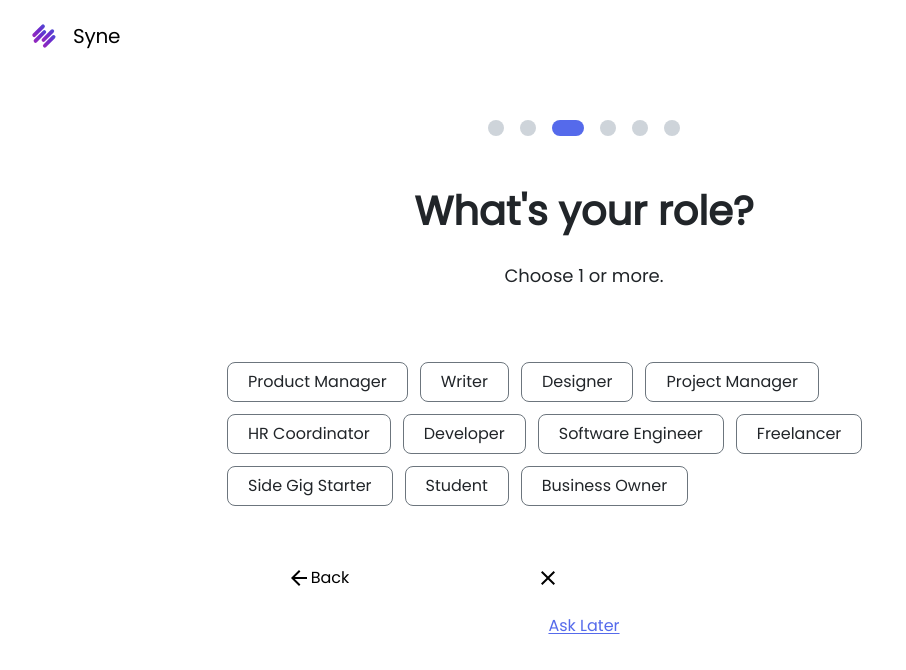
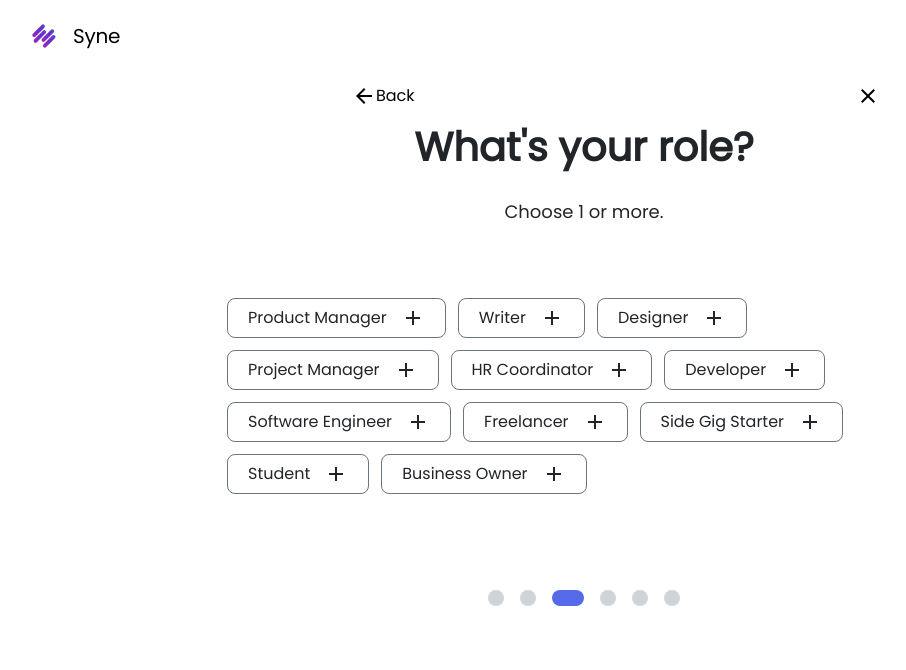
Before and after one commit to jeannyinthelamp/sycamore.ai, a React (Create React App) app: page /onboarding_3 in a window 1280 px wide. Shown: the top 670 px of the page, without its empty margins (56-962 px from the left). Built offline with nearby package versions, Linux system fonts and the light colour scheme.

Commit message:
Adding state- plus turns into checkmark on click

```diff
--- a/src/Components/Onboarding/Onboarding_Checkbox/Onboarding_Checkbox.js
+++ b/src/Components/Onboarding/Onboarding_Checkbox/Onboarding_Checkbox.js
@@ -1,17 +1,24 @@
-import React from "react";
+import React, { useState } from "react";
+import plus from "../../../Assets/Icons/Onboarding_Icons/plus.svg";
+import check from "../../../Assets/Icons/Onboarding_Icons/check.svg";
 
 //Checkbox component that visually resembles a button
 
 export default function Onboarding_Checkbox(props) {
+
+  const [isSelected, setIsSelected] = useState(false);
+
+  const toggleCheckbox = () => {
+    setIsSelected((prevValue) => !prevValue);
+  };
+
   return (
     <div class='flex'>
       <input
         type='checkbox'
         id={props.id}
         class='peer hidden'
-        onClick={(e) => {
-          console.log(e.target.id + " checkbox pressed");
-        }}
+        onClick={toggleCheckbox}
       />
       <label
         for={props.for}
@@ -19,7 +26,11 @@ export default function Onboarding_Checkbox(props) {
         peer hover:text-[#556AEB] hover:border-[#556AEB]
         transition-colors duration-200 ease-in-out peer-checked:bg-[#EBEFFF] peer-checked:text-[#556AEB] peer-checked:border-[#556AEB]`}
       >
-        {props.title}
+        <span className='mr-3.5'>{props.title}</span>
+        <img
+          src={isSelected ? check : plus}
+          alt='plus'
+         />
       </label>
     </div>
   );
--- a/src/Pages/Onboarding/Onboarding_2.js
+++ b/src/Pages/Onboarding/Onboarding_2.js
@@ -100,7 +100,7 @@ export default function Onboarding_2() {
           </div>
           {/* Go Back and Continue Buttons */}
         </form>
-        <Onboarding_progress_bar active='page3' />
+        <Onboarding_progress_bar active='page2' />
       </div>
     </div>
   );
--- a/src/Pages/Onboarding/Onboarding_3.js
+++ b/src/Pages/Onboarding/Onboarding_3.js
@@ -11,9 +11,9 @@ export default function Onboarding_3() {
   return (
     <div className='flex flex-col justify-center items-center'>
       <Onboarding_header />
+      <Onboarding_nav />
 
       {/* Change the active prop to page2, page3 etc to change the color of the corresponding bar */}
-      <Onboarding_progress_bar active='page3' />
 
       <div className='title-and-button-wrapper max-w-[714px] h-auto flex flex-col justify-center items-center'>
         <div className='text-wrapper h-auto flex flex-col gap-[24px]'>
@@ -99,14 +99,8 @@ export default function Onboarding_3() {
             </label>
           </div>
           {/* Go Back and Continue Buttons */}
-          <Onboarding_nav />
         </form>
-        <Link
-          to=''
-          className='h-[24px] mt-[12px] font-Poppins font-medium text-[16px] leading-[24px] text-[#556AEB] text-center underline underline-offset-2 cursor-pointer'
-        >
-          Ask Later
-        </Link>
+        <Onboarding_progress_bar active='page3' />
       </div>
     </div>
   );
```
Also changed, not shown: src/Assets/Icons/Onboarding_Icons/check.svg (added), src/Assets/Icons/Onboarding_Icons/plus.svg.
